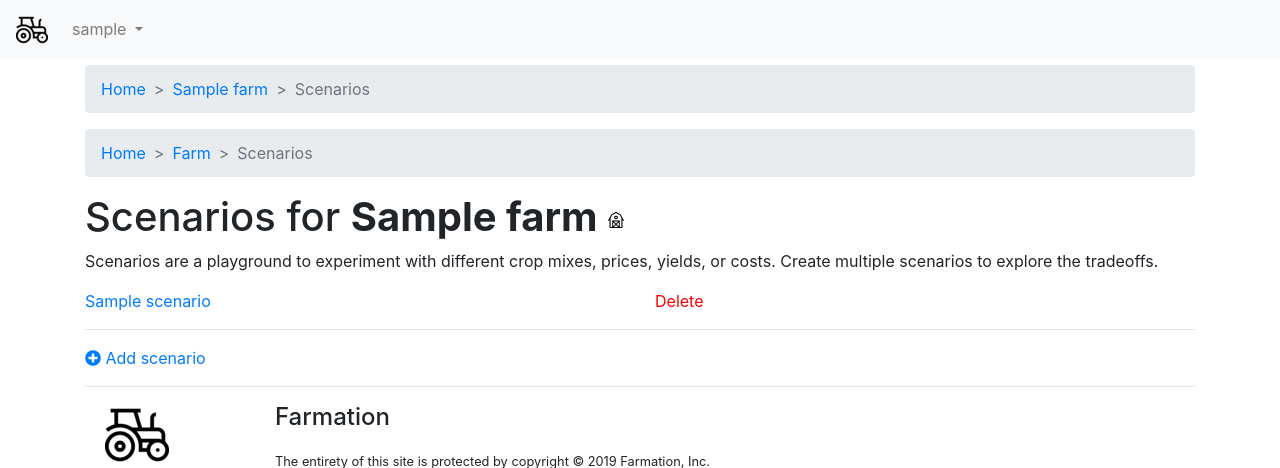
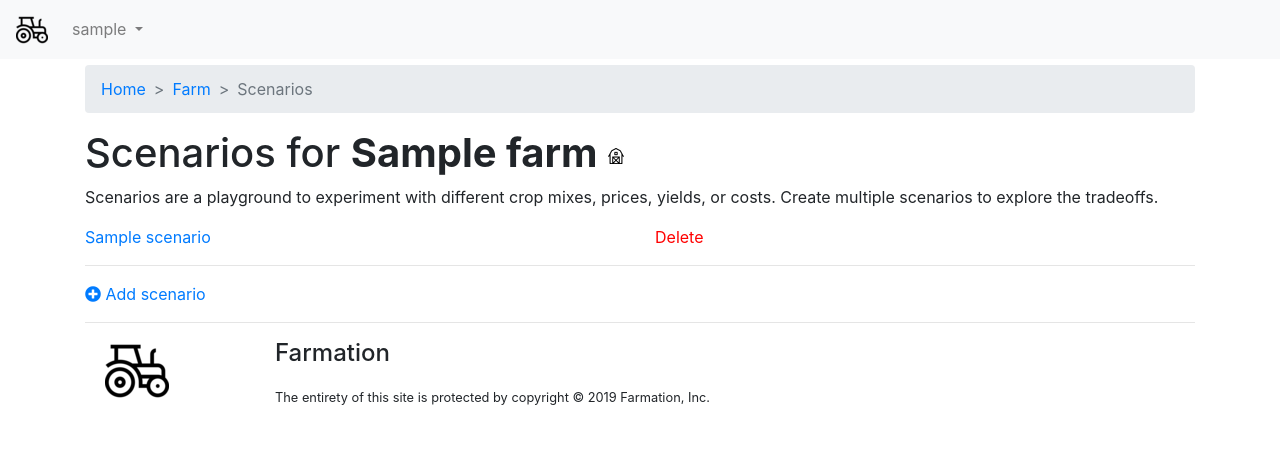
Before and after one commit to vin0110/farmation, a Django app: page /optimizer/1/ in a window 1280 px wide. Shown: the top 468 px of the page. Run offline with Django 3.2, Linux system fonts and the light colour scheme; a user stored in the database is signed in; tables that the repository leaves empty hold one stand-in row (values such as "Sample post"); some libraries are stand-ins or nearby versions.

Commit message:
Added breadcrumbs to Partition Details page ...
... and removed attributed-based breadcrumbs from the Home, Farm, Scenario
List, and Scenario Details pages.

```diff
--- a/templates/home.html
+++ b/templates/home.html
@@ -6,9 +6,11 @@
 
 {% for farm in farms %}
 <div class="container">
+  <!-- Breadcrumb -->
   <ol class="breadcrumb">
     <li class="breadcrumb-item active" aria-current="page">Home</li>
   </ol>
+
   <div class="jumbotron">
     <h1 class="display-6">{{ farm.name }}</h1>
     <p class="lead">
--- a/templates/optimizer/list.html
+++ b/templates/optimizer/list.html
@@ -7,14 +7,9 @@
 {% block head_title %}Scenario List{% endblock %}
 
 {% block body %}
+
+<!-- Breadcrumbs -->
 <div class="container">
-  <nav aria-label="breadcrumb">
-    <ol class="breadcrumb">
-      <li class="breadcrumb-item"><a href="/">Home</a></li>
-      <li class="breadcrumb-item"><a href='{% url "farm:farm" farm.id %}'>{{ farm.name }}</a></li>
-      <li class="breadcrumb-item active" aria-current="page">Scenarios</li>
-    </ol>
-  </nav>
   <nav aria-label="breadcrumb">
     <ol class="breadcrumb">
       <li class="breadcrumb-item"><a href="/">Home</a></li>
```
Also changed, not shown: templates/farm/farm.html (+2 -6 lines), templates/optimizer/partition_details.html (+14 -0 lines), templates/optimizer/scenario_details.html (+2 -9 lines).
